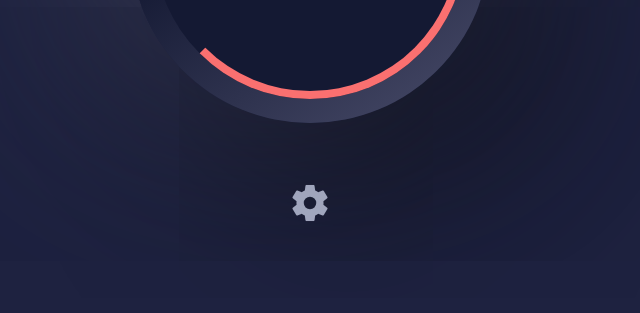
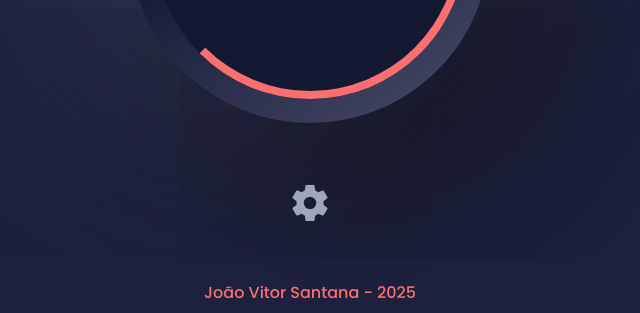
Before and after one commit to jvs-dev/Pomodoro-app-Frontend-mentor, a plain HTML site: page index.html in a window 1280 px wide. Shown: the part 502-815 px from the top of the page, without its empty margins (330-970 px from the left). Drawn offline with nearby package versions, Linux system fonts and the light colour scheme.

Commit message:
add watermark

```diff
--- a/index.html
+++ b/index.html
@@ -84,6 +84,7 @@
         </div>
         <button class="main__settings" type="button" id="settingsButton"><ion-icon
                 name="settings-sharp"></ion-icon></button>
+        <a href="https://jvs-dev.vercel.app" target="_blank" class="main__waterMark">João Vitor Santana - 2025</a>
     </main>
 
 
--- a/styles/pages/index.css
+++ b/styles/pages/index.css
@@ -296,6 +296,22 @@
     transform: scale(1.1);
 }
 
+.main__waterMark {
+    color: var(--primary-color);
+    font-family: var(--main-font);
+    text-decoration: none;
+    font-size: 16px;
+    font-weight: 500;
+    padding: 8px 14px;
+    border-radius: 100px;
+    transition: 0.3s ease;
+}
+
+.main__waterMark:hover {
+    background: var(--primary-color);
+    color: var(--background);
+}
+
 @media (max-width: 782px) {
     .main__clockTime {
         font-size: 3em;
```
